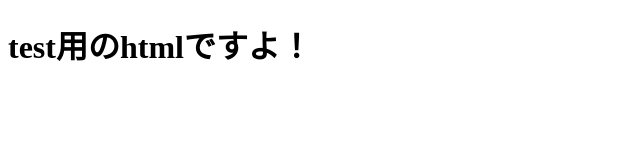
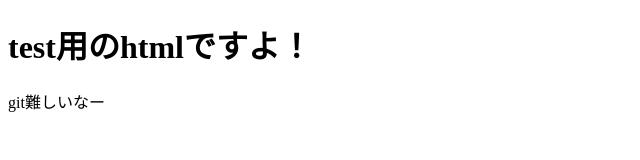
Before and after one commit to narisugi/git_0725yoru, a plain HTML site: page index.html in a window 1280 px wide. Shown: the whole page, without its empty margins (0-640 px from the left). Drawn offline with Linux system fonts and the light colour scheme.

Commit message:
テストだよ

```diff
--- a/index.html
+++ b/index.html
@@ -7,5 +7,6 @@
 </head>
 <body>
     <h1>test用のhtmlですよ！</h1>
+    <p>git難しいなー</p>
 </body>
 </html>
```
